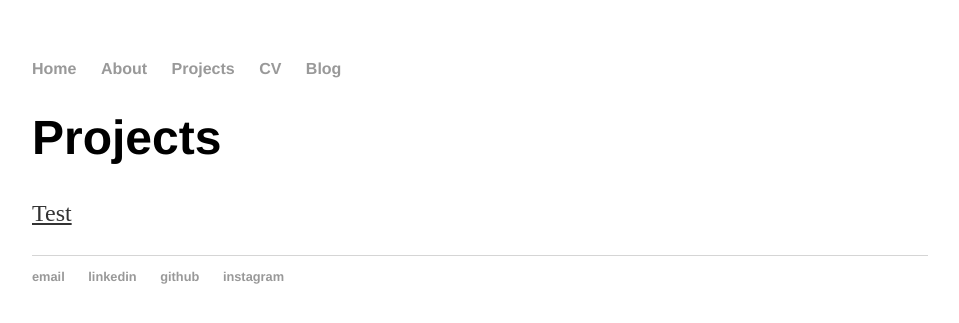
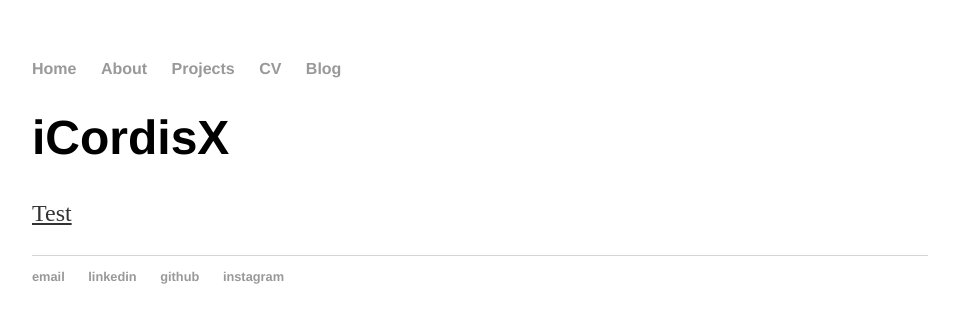
Before and after one commit to pat-liu/WebsiteV1, a Jekyll site: the page built from projects/icordisx.html, in a window 1280 px wide. Shown: the top 323 px of the page, without its empty margins (160-1119 px from the left). Built offline with Jekyll 4.4.1, drawn with Linux system fonts in a browser that asks for light colours.

Commit message:
Update icordisx.html

```diff
--- a/projects/icordisx.html
+++ b/projects/icordisx.html
@@ -4,7 +4,7 @@ title: iCordisX
 ---
 
 <div class="blurb">
-	<h1>Projects</h1>
+	<h1>iCordisX</h1>
 
   <p><u>Test</u></p>
 
```
